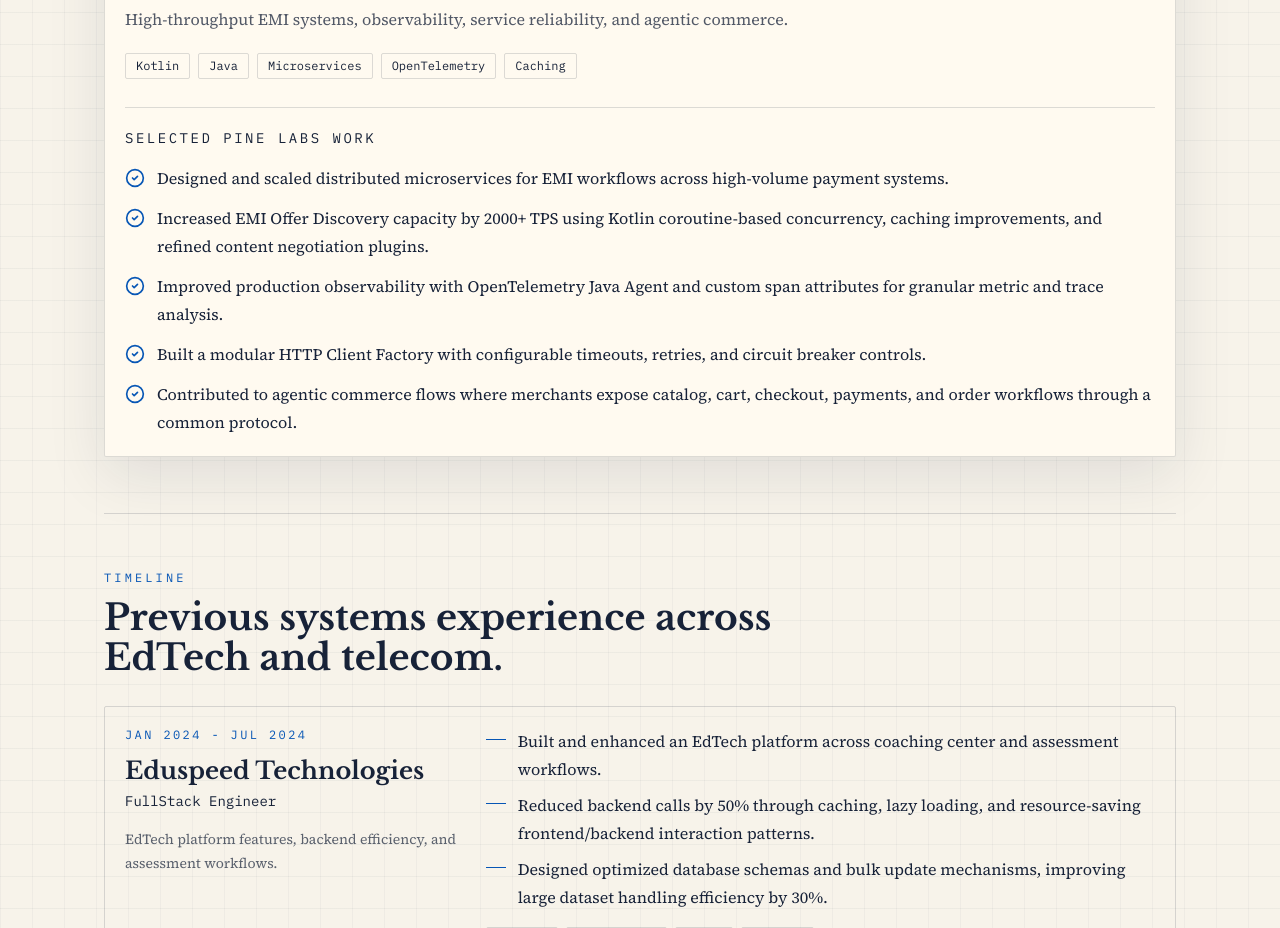
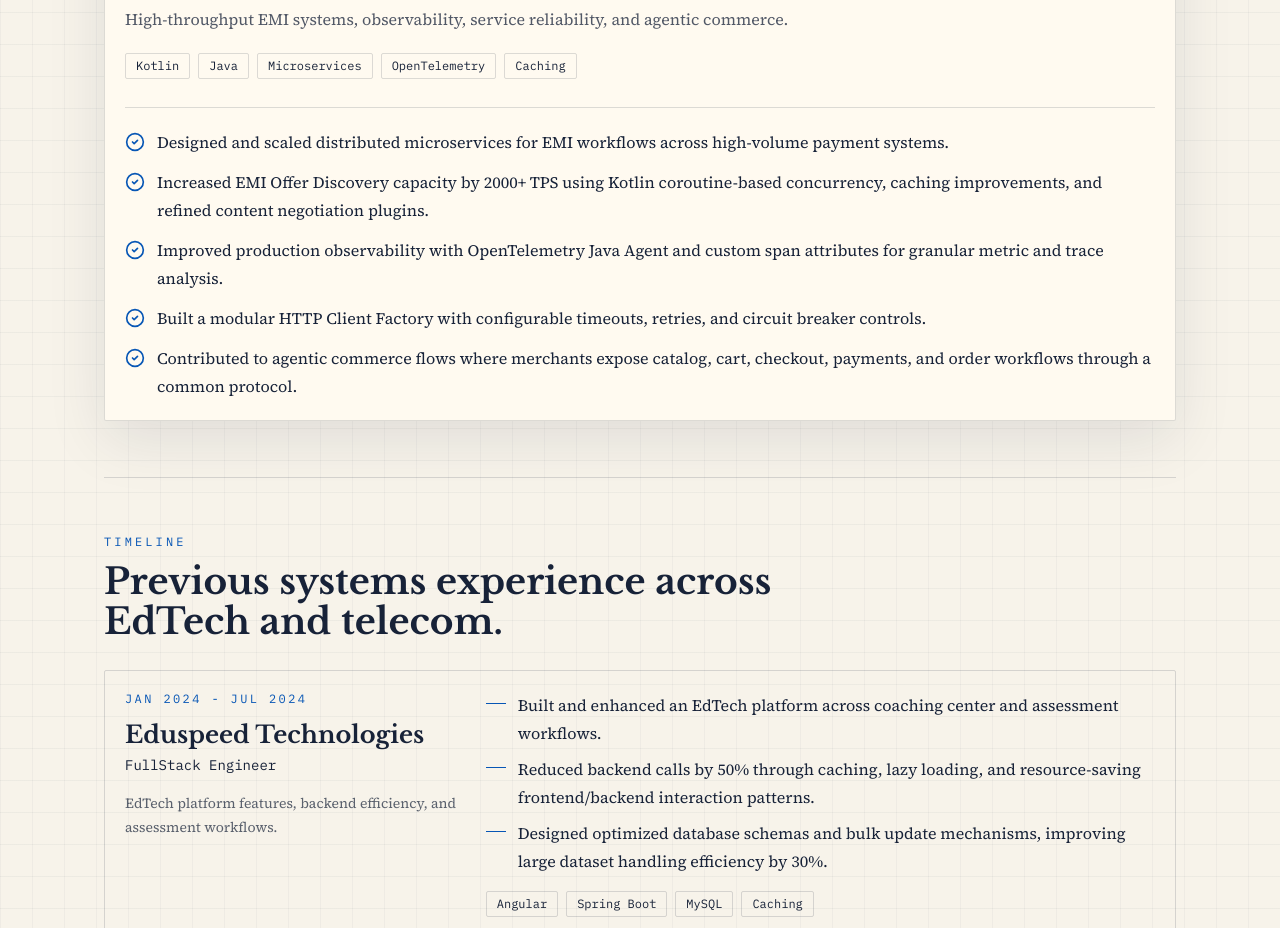
Before and after one commit to ArelliGoutham/goutham-arelli-portfolio, a Next.js app: page / in a window 1280 px wide. Shown: the part 1300-2228 px from the top of the page. Built offline with nearby package versions, Linux system fonts and the light colour scheme.

Commit message:
Remove Pine Labs work label

```diff
--- a/components/BackendFoundation.tsx
+++ b/components/BackendFoundation.tsx
@@ -25,8 +25,7 @@
           ))}
         </div>
         <div className="mt-7 border-t border-ink/15 pt-5">
-          <h4 className="font-mono text-sm uppercase tracking-[0.18em] text-ink/72">Selected Pine Labs work</h4>
-          <ul className="mt-4 space-y-3">
+          <ul className="space-y-3">
             {pineLabs.bullets.map((bullet) => (
               <li key={bullet} className="flex gap-3 text-base leading-7 text-ink/78">
                 <CheckCircle2 className="mt-1 h-5 w-5 shrink-0 text-signal" />
```
